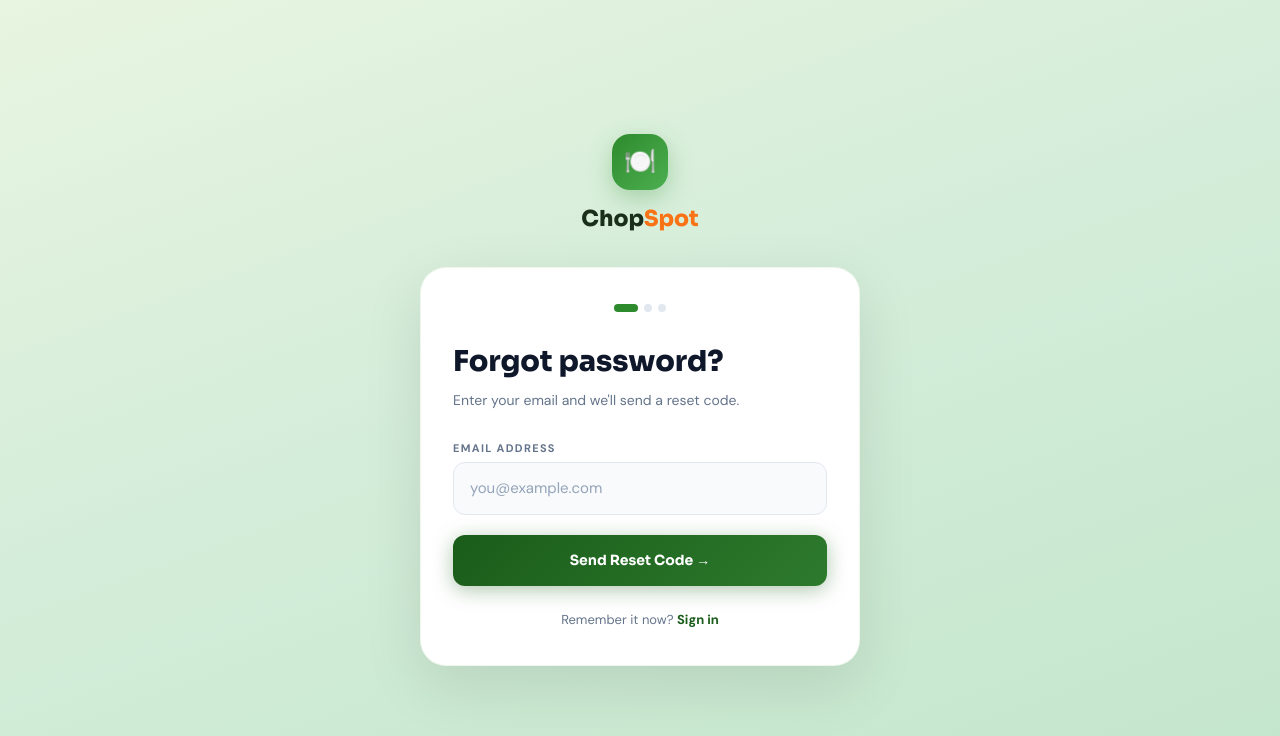
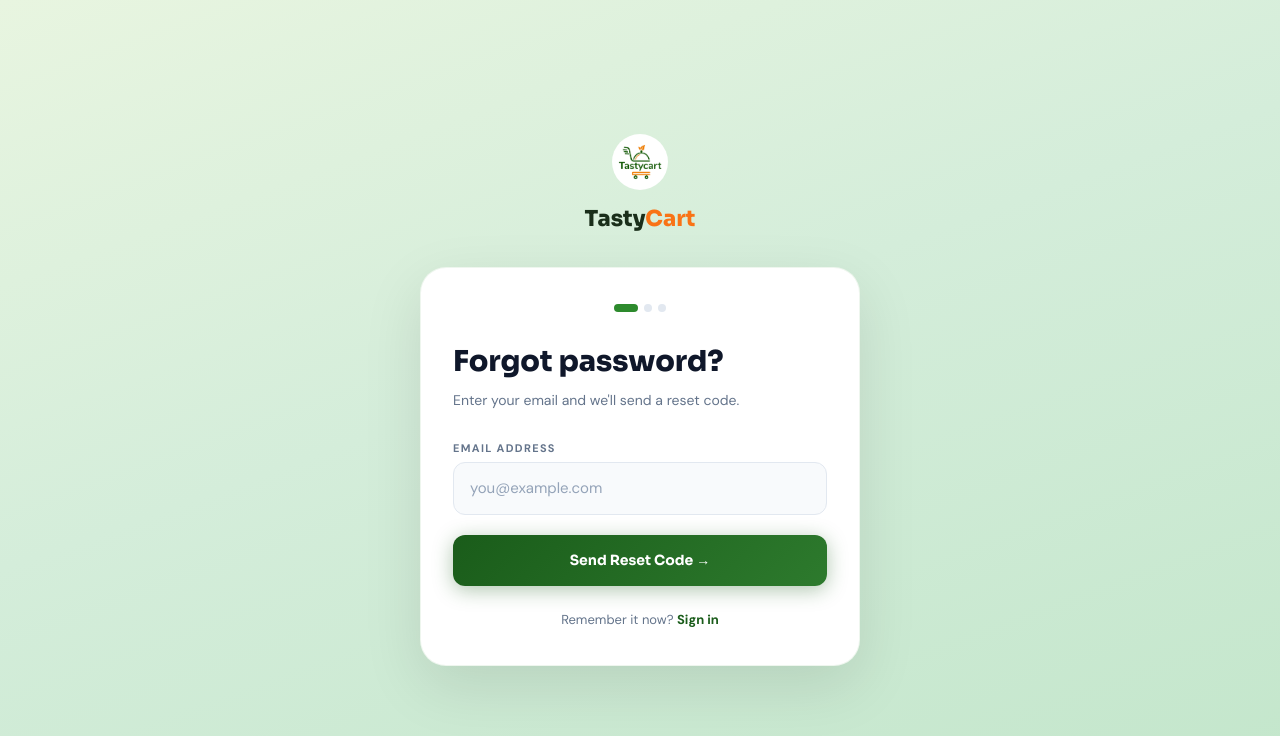
Before and after one commit to NwachukwuSam/Chop_Spot_frontend, a React (Vite) app: page /forgot-password in a window 1280 px wide. Shown: the top 736 px of the page. Built offline with nearby package versions, Linux system fonts and the light colour scheme.

Commit message:
Logo corrections

```diff
--- a/src/auth/Forgotpasswordpage.jsx
+++ b/src/auth/Forgotpasswordpage.jsx
@@ -2,6 +2,7 @@ import { useState, useEffect, useRef } from "react";
 import { useNavigate, Link } from "react-router-dom";
 import * as API from "../utils/Api";
 import { useToast } from "../context/ToastContext";
+import logo from "../assets/tasty.jpg.jpeg";
 
 // ── Step config ───────────────────────────────────────────────────────────────
 const STEPS = [
@@ -273,9 +274,9 @@ export default function ForgotPasswordPage() {
 
                     {/* Logo */}
                     <div style={{ textAlign: "center", marginBottom: 32 }}>
-                        <div style={{ width: 56, height: 56, borderRadius: 18, background: "linear-gradient(135deg,#2d8a2d,#4caf50)", display: "flex", alignItems: "center", justifyContent: "center", fontSize: 26, margin: "0 auto 12px", boxShadow: "0 8px 24px rgba(45,138,45,0.3)" }}>🍽️</div>
+                        <div style={{ width: 56, height: 56, borderRadius: 18,  display: "flex", alignItems: "center", justifyContent: "center", fontSize: 26, margin: "0 auto 12px", }}><img src={logo} alt="Logo" style={{ width: "100%", height: "100%", objectFit: "cover", borderRadius: "50%" }} /></div>
                         <span style={{ fontFamily: "'Sora',sans-serif", fontWeight: 800, fontSize: 22, color: "#1a2e1a" }}>
-                            Chop<span style={{ color: "#f97316" }}>Spot</span>
+                            Tasty<span style={{ color: "#f97316" }}>Cart</span>
                         </span>
                     </div>
 
--- a/src/auth/LoginPage.jsx
+++ b/src/auth/LoginPage.jsx
@@ -3,6 +3,7 @@ import { useAuth } from "../auth/AuthContext";  // ← AuthContext, not hooks/us
 import { useNavigate, useLocation, Link } from "react-router-dom";
 import { useToast } from "../context/ToastContext";
 import * as API from "../utils/Api";
+import logo from "../assets/tasty.jpg.jpeg";
 
 const FOOD_EMOJIS = ["🍛", "🍗", "🥗", "🥘", "🍜", "🫔", "🍔", "🌽"];
 
@@ -221,7 +222,7 @@ export default function LoginPage() {
 
                     <div style={{ position: "relative", zIndex: 10 }}>
                         <div style={{ display: "flex", alignItems: "center", gap: 10 }}>
-                            <div style={{ width: 40, height: 40, borderRadius: 12, background: "linear-gradient(135deg,#2d8a2d,#4caf50)", display: "flex", alignItems: "center", justifyContent: "center", fontSize: 20, boxShadow: "0 4px 16px rgba(45,138,45,0.4)" }}>🍽️</div>
+                            <div style={{ width: 40, height: 40, borderRadius: 12,  display: "flex", alignItems: "center", justifyContent: "center", fontSize: 20, boxShadow: "0 4px 16px " }}><img src={logo} alt="Logo" style={{ width: "100%", height: "100%", objectFit: "cover", borderRadius: "30%" }} /></div>
                             <span style={{ fontFamily: "'Sora',sans-serif", fontWeight: 800, fontSize: 20, color: "white", letterSpacing: -0.5 }}>TastyCart</span>
                         </div>
                     </div>
--- a/src/auth/Registerpage.jsx
+++ b/src/auth/Registerpage.jsx
@@ -1,6 +1,7 @@
 import { useState, useEffect } from "react";
 import { useNavigate, Link } from "react-router-dom";
 import * as API from "../utils/Api";
+import logo from "../assets/tasty.jpg.jpeg";
 
 // ── Reusable field (same as LoginPage) ───────────────────────────────────────
 function Field({ label, type = "text", value, onChange, placeholder, icon, error, autoComplete }) {
@@ -202,8 +203,8 @@ export default function RegisterPage() {
 
                     <div style={{ position: "relative", zIndex: 10 }}>
                         <div style={{ display: "flex", alignItems: "center", gap: 10 }}>
-                            <div style={{ width: 40, height: 40, borderRadius: 12, background: "linear-gradient(135deg,#2d8a2d,#4caf50)", display: "flex", alignItems: "center", justifyContent: "center", fontSize: 20 }}>🍽️</div>
-                            <span style={{ fontFamily: "'Sora',sans-serif", fontWeight: 800, fontSize: 20, color: "white" }}>ChopSpot</span>
+                            <div style={{ width: 40, height: 40, borderRadius: 12,  display: "flex", alignItems: "center", justifyContent: "center", fontSize: 20 }}><img src={logo} alt="Logo" style={{ width: "100%", height: "100%", objectFit: "cover", borderRadius: "30%" }} /></div>
+                            <span style={{ fontFamily: "'Sora',sans-serif", fontWeight: 800, fontSize: 20, color: "white" }}>TastyCart</span>
                         </div>
                     </div>
 
```
